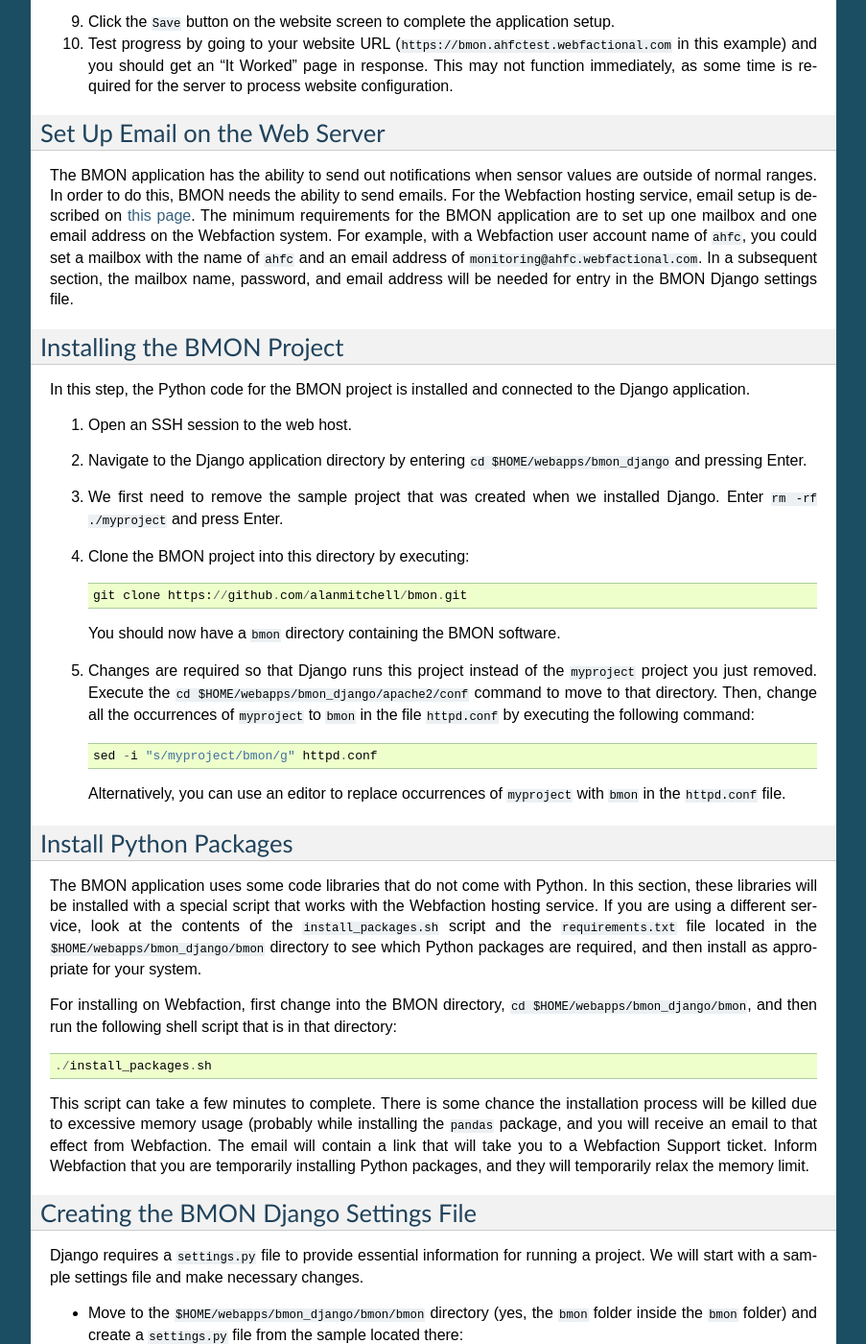
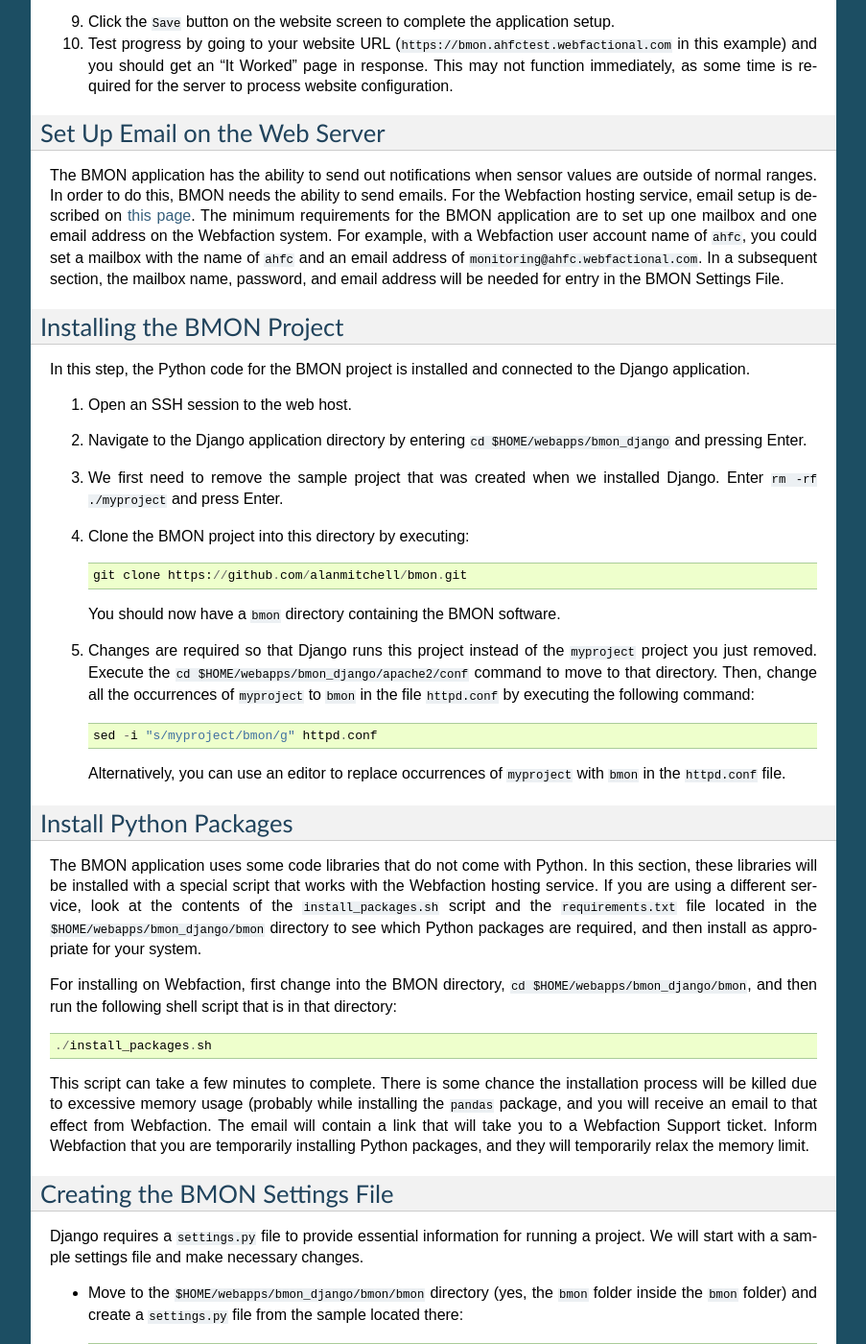
Before and after one commit to alanmitchell/bmon, a Sphinx documentation site: the page built from docs/source/how-to-install-BMON-on-a-web-server.rst, in a window 1280 px wide and 1400 px high, scrolled down 1755 px. Shown: the whole window at 96% size, without its empty margins (198-1101 px from the left). Built offline with Sphinx 7.4.7, drawn with Linux system fonts in a browser that asks for light colours; some of the changed text lies outside the part shown.

Commit message:
updated files

```diff
--- a/docs/source/adding-buildings-and-sensors.rst
+++ b/docs/source/adding-buildings-and-sensors.rst
@@ -223,8 +223,8 @@
 
 .. image:: /_static/monnit_id.png
 
-An example of a Monnit Sensor ID is ``29938``. If the sensor is a 1-wire
-temperature sensor attached to a :ref:`mini-monitor`, the ID is the 1-wire
+An example of a Monnit Sensor ID is ``29938``. If the sensor is a 1-Wire
+temperature sensor attached to a :ref:`mini-monitor`, the ID is the 1-Wire
 ID for the sensor, such as ``28.7CED4B050000``. If this "sensor" is
 actually a calculated field or a value retrieved from an Internet
 weather service, you must create an ID that is not in use by any other
--- a/docs/source/calculated-fields.rst
+++ b/docs/source/calculated-fields.rst
@@ -260,7 +260,7 @@
     runtimeInterval: 15
 
 This special runtime function is also useful with Motion or Occupancy
-Sensors and 1-wire Motor Sensors used with the :ref:`mini-monitor`.
+Sensors and 1-Wire Motor Sensors used with the :ref:`mini-monitor`.
 
 Acquiring Building Energy Usage Information from ARIS
 -----------------------------------------------------
--- a/docs/source/how-to-install-BMON-on-a-web-server.rst
+++ b/docs/source/how-to-install-BMON-on-a-web-server.rst
@@ -118,7 +118,7 @@
 with the name of ``ahfc`` and an email address of
 ``monitoring@ahfc.webfactional.com``. In a subsequent section, the
 mailbox name, password, and email address will be needed for entry
-in the BMON Django settings file.
+in the BMON Settings File.
 
 Installing the BMON Project
 ---------------------------
@@ -184,7 +184,7 @@
 that you are temporarily installing Python packages, and they will
 temporarily relax the memory limit.
 
-Creating the BMON Django Settings File
+Creating the BMON Settings File
 --------------------------------------
 
 Django requires a ``settings.py`` file to provide essential information
--- a/docs/source/periodic-scripts.rst
+++ b/docs/source/periodic-scripts.rst
@@ -111,7 +111,7 @@
 must happen:
 
 *  An API Key must be obtained by an `Ecobee-registered developer <https://www.ecobee.com/developers/>`_.
-   This key must be entered into the :ref:`BMON Django Settings file <how-to-install-BMON-on-a-web-server>`
+   This key must be entered into the :ref:`BMON Settings File <how-to-install-BMON-on-a-web-server>`
    as the ``BMSAPP_ECOBEE_API_KEY`` settings entry. This
    is a one-time procedure done by the BMON System Administrator, not
    the owner of the Ecobee account.
--- a/docs/source/sensor-alerts.rst
+++ b/docs/source/sensor-alerts.rst
@@ -171,8 +171,8 @@
 dropdown is ``inactive``. Selecting this choice will create an Alert
 that will notify recipients if the sensor has not posted a reading
 during the last two hours (or the value for the
-BMSAPP\_SENSOR\_INACTIVITY setting in the :ref:`BMON Django settings
-file <how-to-install-BMON-on-a-web-server>`. If ``inactive`` is chosen,
+BMSAPP\_SENSOR\_INACTIVITY setting in the :ref:`BMON Settings
+File <how-to-install-BMON-on-a-web-server>`. If ``inactive`` is chosen,
 the trigger value input is ignored.
 
 Alerts Affected by Building Mode
```
Also changed, not shown: docs/source/setting-up-sensors-to-post-to-bmon.rst (+4 -4 lines).
